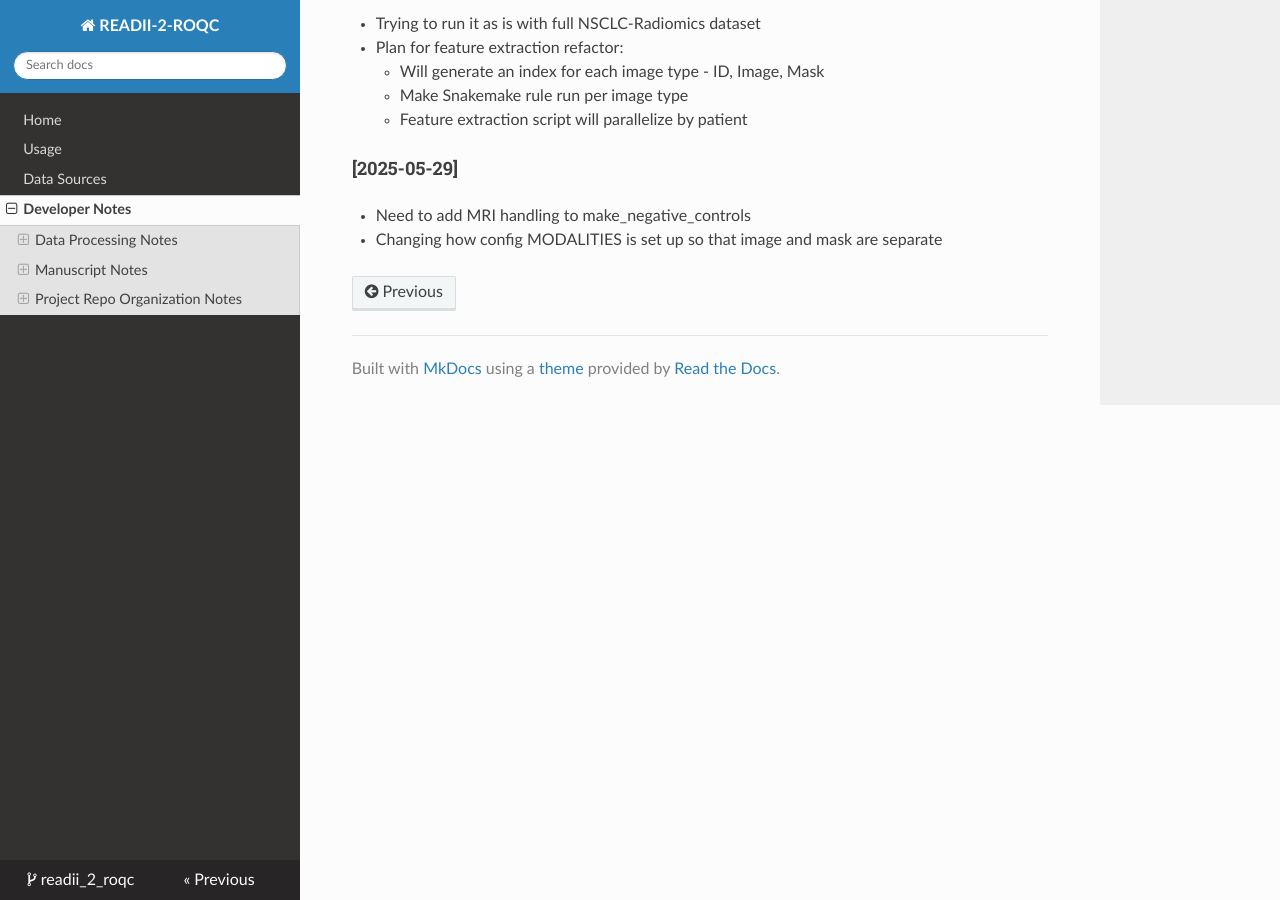
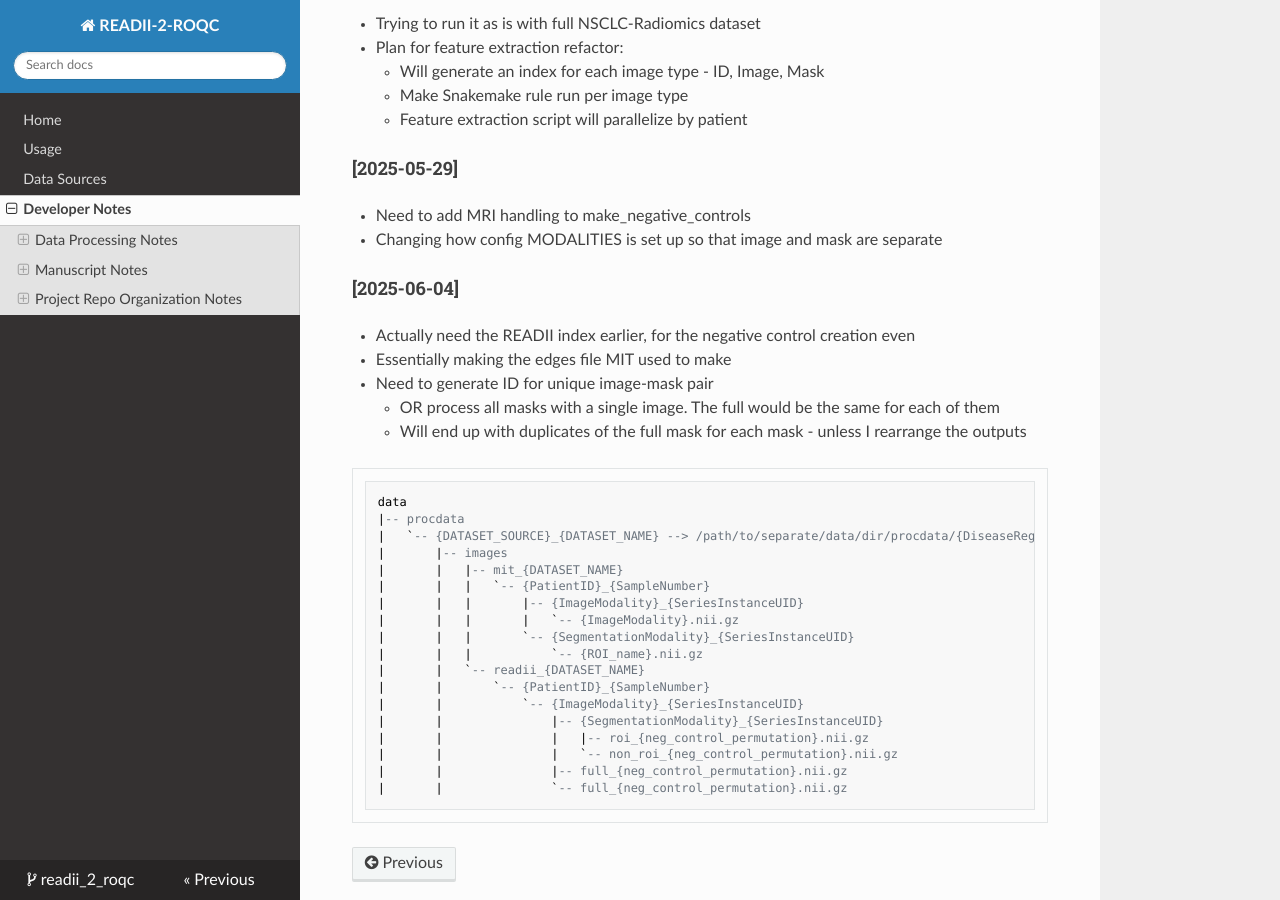
Before and after one commit to bhklab/readii_2_roqc, an MkDocs documentation site: the page built from docs/devnotes.md, in a window 1280 px wide and 900 px high, scrolled down 4926 px. Built offline with MkDocs 1.6.1, drawn with Linux system fonts in a browser that asks for light colours; nearby versions of some CDN libraries.

Commit message:
docs: notes about change to negative control processing

````diff
--- a/docs/devnotes.md
+++ b/docs/devnotes.md
@@ -208,3 +208,32 @@ All of these are waiting on readii 1.36.2 to be able to install from PyPI to wor
 #### [2025-05-29]
 * Need to add MRI handling to make_negative_controls
 * Changing how config MODALITIES is set up so that image and mask are separate
+
+
+#### [2025-06-04]
+* Actually need the READII index earlier, for the negative control creation even
+* Essentially making the edges file MIT used to make
+* Need to generate ID for unique image-mask pair
+    * OR process all masks with a single image. The full would be the same for each of them
+    * Will end up with duplicates of the full mask for each mask - unless I rearrange the outputs
+
+```bash
+data
+|-- procdata
+|   `-- {DATASET_SOURCE}_{DATASET_NAME} --> /path/to/separate/data/dir/procdata/{DiseaseRegion}/{DATASET_SOURCE}_{DATASET_NAME}
+|       |-- images
+|       |   |-- mit_{DATASET_NAME}
+|       |   |   `-- {PatientID}_{SampleNumber}
+|       |   |       |-- {ImageModality}_{SeriesInstanceUID}
+|       |   |       |   `-- {ImageModality}.nii.gz
+|       |   |       `-- {SegmentationModality}_{SeriesInstanceUID}
+|       |   |           `-- {ROI_name}.nii.gz
+|       |   `-- readii_{DATASET_NAME}
+|       |       `-- {PatientID}_{SampleNumber}
+|       |           `-- {ImageModality}_{SeriesInstanceUID}
+|       |               |-- {SegmentationModality}_{SeriesInstanceUID}
+|       |               |   |-- roi_{neg_control_permutation}.nii.gz
+|       |               |   `-- non_roi_{neg_control_permutation}.nii.gz
+|       |               |-- full_{neg_control_permutation}.nii.gz
+|       |               `-- full_{neg_control_permutation}.nii.gz
+```
````
